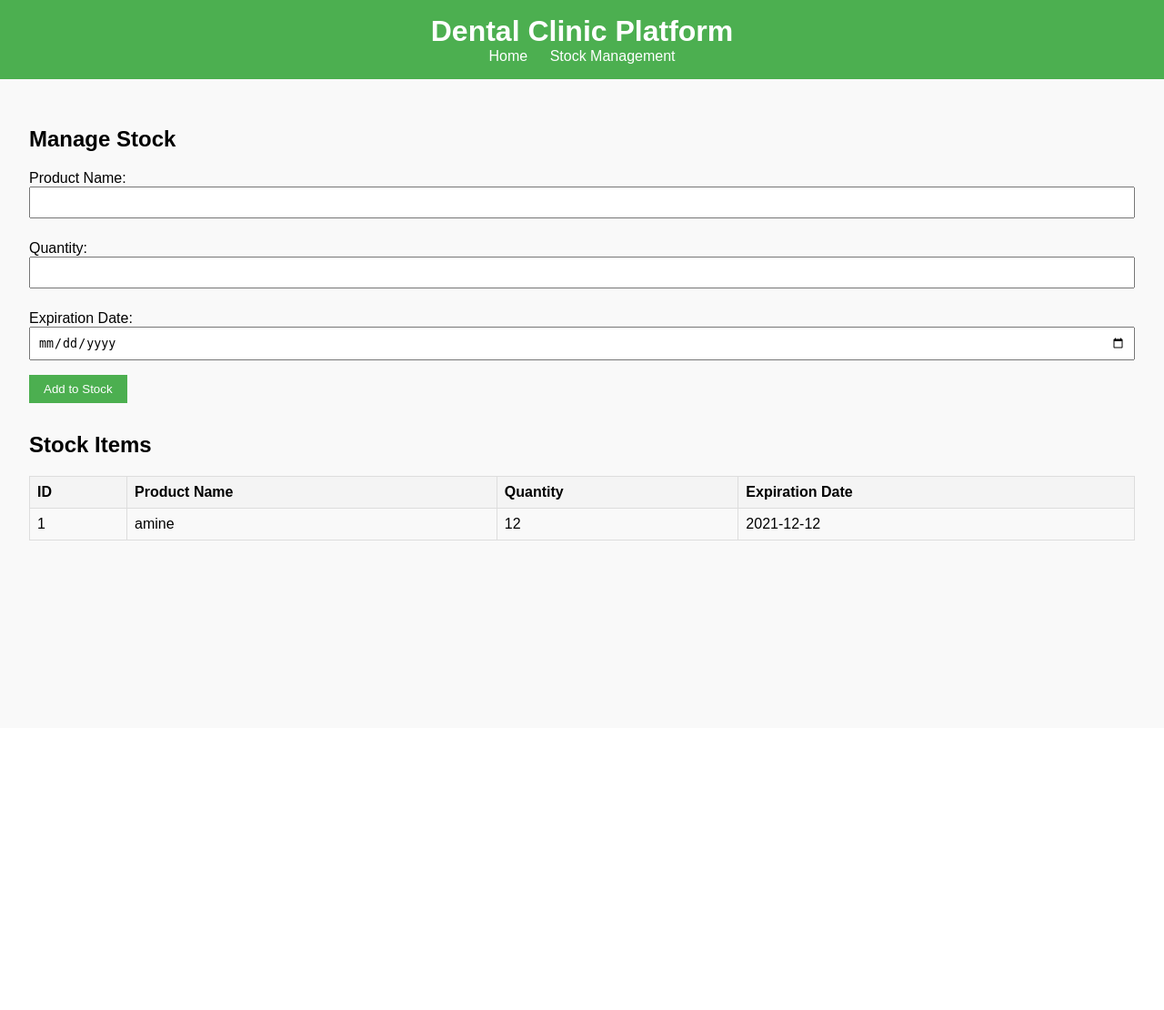
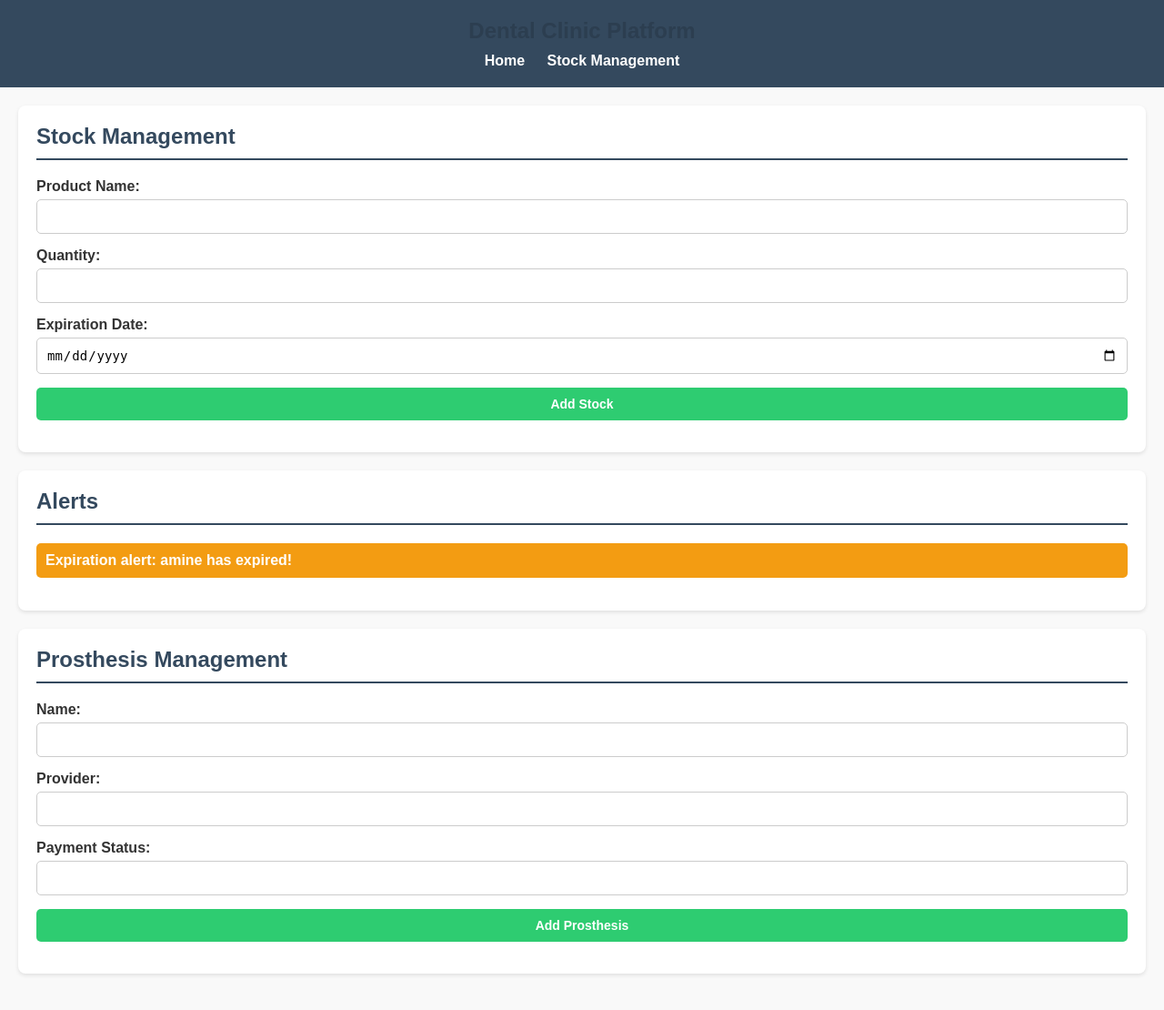
Before and after one commit to amnamine/management-platform-for-dental-clinics, a Flask app: page /stock in a window 1280 px wide. Shown: the whole page at 91% size. Before the commit the page ends 594 px from the top, so only its background shows below. Run offline with Flask 3, Linux system fonts and the light colour scheme; data comes from the database, SQL or seed files in the repository.

Commit message:
Add dental clinic management features: stock, prosthesis, calendar

```diff
--- a/app.py
+++ b/app.py
@@ -1,30 +1,31 @@
-from flask import Flask, render_template, request, redirect
+from flask import Flask, render_template, request, redirect, url_for, flash
 import sqlite3
 from datetime import datetime
 
 app = Flask(__name__)
-
-# Database initialization
+app.secret_key = 'secret_key'
 DATABASE = 'database.db'
 
+# Initialize Database
 def init_db():
     conn = sqlite3.connect(DATABASE)
     cursor = conn.cursor()
-    # Stock Table
+    # Stock Management Table
     cursor.execute('''
         CREATE TABLE IF NOT EXISTS stock (
             id INTEGER PRIMARY KEY AUTOINCREMENT,
             product_name TEXT NOT NULL,
             quantity INTEGER NOT NULL,
-            expiration_date TEXT
+            expiration_date TEXT NOT NULL
         )
     ''')
-    # Prosthesis Table
+    # Prosthesis Management Table
     cursor.execute('''
         CREATE TABLE IF NOT EXISTS prosthesis (
             id INTEGER PRIMARY KEY AUTOINCREMENT,
             name TEXT NOT NULL,
-            payment_status TEXT
+            provider TEXT NOT NULL,
+            payment_status TEXT NOT NULL
         )
     ''')
     # Appointments Table
@@ -32,32 +33,34 @@ def init_db():
         CREATE TABLE IF NOT EXISTS appointments (
             id INTEGER PRIMARY KEY AUTOINCREMENT,
             doctor TEXT NOT NULL,
-            date TEXT,
-            time TEXT
+            date TEXT NOT NULL,
+            time TEXT NOT NULL,
+            patient_name TEXT NOT NULL
         )
     ''')
-    # User Roles Table
+    # Users Table
     cursor.execute('''
         CREATE TABLE IF NOT EXISTS users (
             id INTEGER PRIMARY KEY AUTOINCREMENT,
             username TEXT NOT NULL,
-            role TEXT
+            password TEXT NOT NULL,
+            role TEXT NOT NULL
         )
     ''')
     conn.commit()
     conn.close()
 
-# Initialize Database
 init_db()
 
 @app.route('/')
 def index():
     return render_template('index.html')
 
+# Add Stock
 @app.route('/add_stock', methods=['POST'])
 def add_stock():
     product_name = request.form['product_name']
-    quantity = request.form['quantity']
+    quantity = int(request.form['quantity'])
     expiration_date = request.form['expiration_date']
     conn = sqlite3.connect(DATABASE)
     cursor = conn.cursor()
@@ -65,16 +68,41 @@ def add_stock():
                    (product_name, quantity, expiration_date))
     conn.commit()
     conn.close()
-    return redirect('/')
+    flash('Stock added successfully!')
+    return redirect(url_for('index'))
 
+# View Stock with Alerts
 @app.route('/stock')
 def stock():
     conn = sqlite3.connect(DATABASE)
     cursor = conn.cursor()
     cursor.execute('SELECT * FROM stock')
-    items = cursor.fetchall()
+    stock_items = cursor.fetchall()
+    # Check for alerts
+    alerts = []
+    today = datetime.today().date()
+    for item in stock_items:
+        if item[2] <= 5:
+            alerts.append(f'Low stock alert: {item[1]} has only {item[2]} left.')
+        if datetime.strptime(item[3], '%Y-%m-%d').date() < today:
+            alerts.append(f'Expiration alert: {item[1]} has expired!')
     conn.close()
-    return render_template('index.html', stock_items=items)
+    return render_template('index.html', stock_items=stock_items, alerts=alerts)
+
+# Add Prosthesis
+@app.route('/add_prosthesis', methods=['POST'])
+def add_prosthesis():
+    name = request.form['name']
+    provider = request.form['provider']
+    payment_status = request.form['payment_status']
+    conn = sqlite3.connect(DATABASE)
+    cursor = conn.cursor()
+    cursor.execute('INSERT INTO prosthesis (name, provider, payment_status) VALUES (?, ?, ?)',
+                   (name, provider, payment_status))
+    conn.commit()
+    conn.close()
+    flash('Prosthesis added successfully!')
+    return redirect(url_for('index'))
 
 if __name__ == '__main__':
     app.run(debug=True)
--- a/static/script.js
+++ b/static/script.js
@@ -1,3 +1,3 @@
 document.addEventListener("DOMContentLoaded", () => {
-    console.log("Dental Clinic Platform Loaded.");
+    console.log("Platform loaded!");
 });
--- a/static/styles.css
+++ b/static/styles.css
@@ -1,68 +1,135 @@
+/* General Styles */
 body {
     font-family: Arial, sans-serif;
     background-color: #f9f9f9;
     margin: 0;
     padding: 0;
+    color: #333;
 }
 
+h1,
+h2 {
+    color: #2c3e50;
+}
+
+/* Header Styles */
 header {
-    background-color: #4CAF50;
+    background-color: #34495e;
     color: white;
-    padding: 1rem;
+    padding: 20px 10px;
     text-align: center;
 }
 
+header h1 {
+    margin: 0;
+    font-size: 24px;
+}
+
+nav {
+    margin-top: 10px;
+}
+
 nav a {
-    margin: 0 10px;
     color: white;
     text-decoration: none;
+    margin: 0 10px;
+    font-weight: bold;
 }
 
-h1 {
-    margin: 0;
+nav a:hover {
+    text-decoration: underline;
 }
 
+/* Main Content */
 main {
-    padding: 2rem;
+    padding: 20px;
 }
 
+section {
+    background-color: white;
+    padding: 20px;
+    margin-bottom: 20px;
+    border-radius: 8px;
+    box-shadow: 0 2px 4px rgba(0, 0, 0, 0.1);
+}
+
+section h2 {
+    margin-top: 0;
+    border-bottom: 2px solid #34495e;
+    padding-bottom: 10px;
+    color: #34495e;
+}
+
+/* Form Styles */
 form {
-    margin-bottom: 2rem;
+    display: flex;
+    flex-direction: column;
 }
 
 form label {
-    display: block;
-    margin-top: 0.5rem;
+    margin-bottom: 5px;
+    font-weight: bold;
 }
 
-form input {
-    width: 100%;
-    padding: 0.5rem;
-    margin-bottom: 1rem;
-    box-sizing: border-box;
+form input,
+form select,
+form button {
+    margin-bottom: 15px;
+    padding: 10px;
+    font-size: 14px;
+    border: 1px solid #ccc;
+    border-radius: 5px;
 }
 
-button {
-    padding: 0.5rem 1rem;
-    background-color: #4CAF50;
+form button {
+    background-color: #2ecc71;
     color: white;
+    font-weight: bold;
     border: none;
     cursor: pointer;
 }
 
-table {
-    width: 100%;
-    border-collapse: collapse;
-    margin-top: 1rem;
+form button:hover {
+    background-color: #27ae60;
 }
 
-th,
-td {
-    padding: 0.5rem;
-    border: 1px solid #ddd;
-    text-align: left;
+/* Alerts Section */
+ul {
+    list-style-type: none;
+    padding: 0;
 }
 
-th {
-    background-color: #f4f4f4;
+ul li {
+    background-color: #f39c12;
+    color: white;
+    padding: 10px;
+    margin-bottom: 10px;
+    border-radius: 5px;
+    font-weight: bold;
 }
+
+ul li:last-child {
+    margin-bottom: 0;
+}
+
+/* Responsive Design */
+@media (max-width: 768px) {
+    body {
+        font-size: 14px;
+    }
+
+    header h1 {
+        font-size: 20px;
+    }
+
+    section {
+        padding: 15px;
+    }
+
+    form input,
+    form select,
+    form button {
+        font-size: 12px;
+        padding: 8px;
+    }
+}
--- a/templates/index.html
+++ b/templates/index.html
@@ -5,9 +5,7 @@
     <meta name="viewport" content="width=device-width, initial-scale=1.0">
     <title>Dental Clinic Platform</title>
     <link rel="stylesheet" href="{{ url_for('static', filename='styles.css') }}">
-<script src="{{ url_for('static', filename='script.js') }}" defer></script>
-
-    <script src="script.js" defer></script>
+    <script src="{{ url_for('static', filename='script.js') }}" defer></script>
 </head>
 <body>
     <header>
@@ -19,7 +17,7 @@
     </header>
     <main>
         <section>
-            <h2>Manage Stock</h2>
+            <h2>Stock Management</h2>
             <form action="/add_stock" method="POST">
                 <label for="product_name">Product Name:</label>
                 <input type="text" id="product_name" name="product_name" required>
@@ -27,31 +25,35 @@
                 <input type="number" id="quantity" name="quantity" required>
                 <label for="expiration_date">Expiration Date:</label>
                 <input type="date" id="expiration_date" name="expiration_date">
-                <button type="submit">Add to Stock</button>
+                <button type="submit">Add Stock</button>
             </form>
         </section>
 
-        {% if stock_items %}
         <section>
-            <h2>Stock Items</h2>
-            <table>
-                <tr>
-                    <th>ID</th>
-                    <th>Product Name</th>
-                    <th>Quantity</th>
-                    <th>Expiration Date</th>
-                </tr>
-                {% for item in stock_items %}
-                <tr>
-                    <td>{{ item[0] }}</td>
-                    <td>{{ item[1] }}</td>
-                    <td>{{ item[2] }}</td>
-                    <td>{{ item[3] }}</td>
-                </tr>
-                {% endfor %}
-            </table>
+            <h2>Alerts</h2>
+            {% if alerts %}
+                <ul>
+                    {% for alert in alerts %}
+                        <li>{{ alert }}</li>
+                    {% endfor %}
+                </ul>
+            {% else %}
+                <p>No alerts at the moment.</p>
+            {% endif %}
         </section>
-        {% endif %}
+
+        <section>
+            <h2>Prosthesis Management</h2>
+            <form action="/add_prosthesis" method="POST">
+                <label for="name">Name:</label>
+                <input type="text" id="name" name="name" required>
+                <label for="provider">Provider:</label>
+                <input type="text" id="provider" name="provider" required>
+                <label for="payment_status">Payment Status:</label>
+                <input type="text" id="payment_status" name="payment_status">
+                <button type="submit">Add Prosthesis</button>
+            </form>
+        </section>
     </main>
 </body>
 </html>
```
